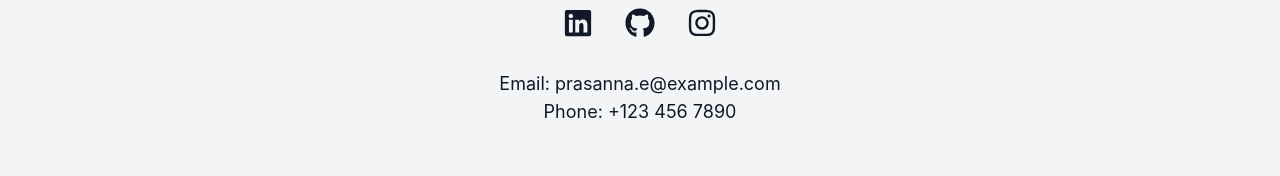
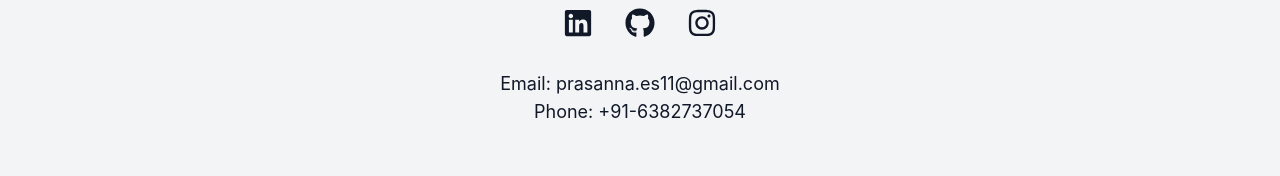
Before and after one commit to 6382737054/PERSONAL-PORTFOLIO, a React (Create React App) app: page / in a window 1280 px wide. Shown: the part 4145-4321 px from the top of the page. Built offline with nearby package versions, Linux system fonts and the light colour scheme.

Commit message:
Update skills section and remove hover effects

```diff
--- a/src/App.js
+++ b/src/App.js
@@ -213,18 +213,18 @@ function App() {
           <div className="max-w-7xl mx-auto px-4 sm:px-6 lg:px-8">
             <h2 className="text-4xl font-bold mb-8">Contact Me</h2>
             <div className="flex justify-center space-x-8 mb-8">
-              <a href="https://linkedin.com/in/prasannaa" target="_blank" rel="noopener noreferrer">
+              <a href="https://linkedin.com/in/prasanna-e" target="_blank" rel="noopener noreferrer">
                 <FaLinkedin className="text-3xl" />
               </a>
               <a href="https://github.com/6382737054" target="_blank" rel="noopener noreferrer">
                 <FaGithub className="text-3xl" />
               </a>
-              <a href="https://instagram.com/prasannaa" target="_blank" rel="noopener noreferrer">
+              <a href="https://instagram.com/_prasanaa" target="_blank" rel="noopener noreferrer">
                 <FaInstagram className="text-3xl" />
               </a>
             </div>
-            <p className="text-lg">Email: prasanna.e@example.com</p>
-            <p className="text-lg">Phone: +123 456 7890</p>
+            <p className="text-lg">Email: prasanna.es11@gmail.com</p>
+            <p className="text-lg">Phone: +91-6382737054</p>
           </div>
         </section>
       </main>
```
